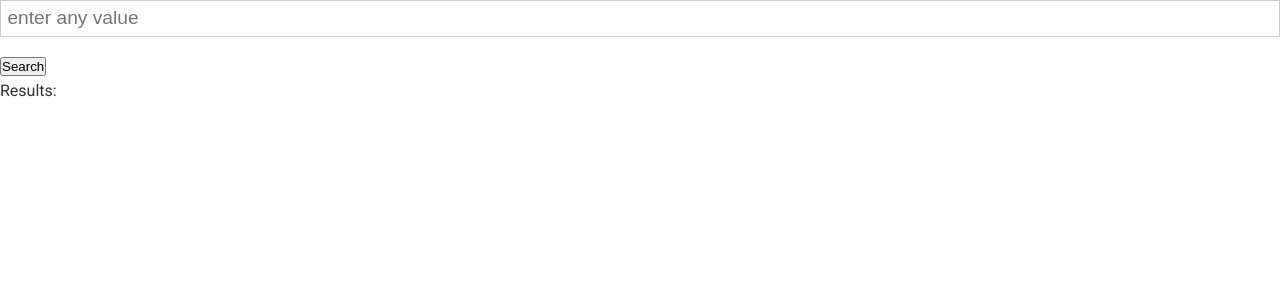
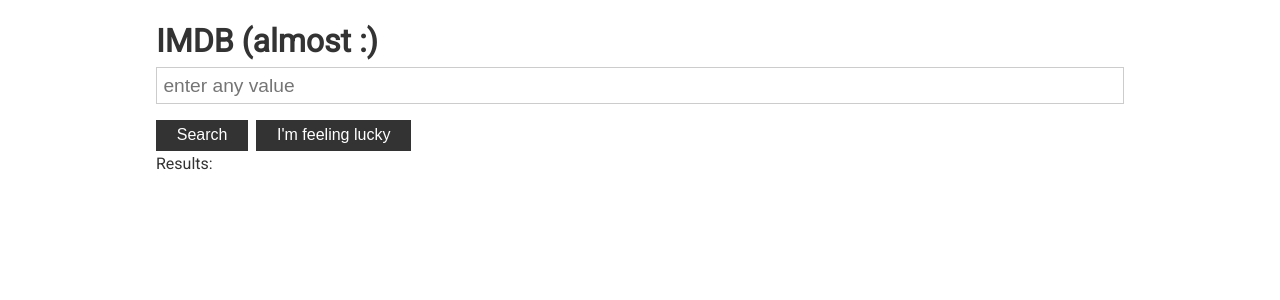
Before and after one commit to gegorov/angular-sandbox, an Angular app: page / in a window 1280 px wide. Shown: the top 300 px of the page. Built offline with nearby package versions, Linux system fonts and the light colour scheme.

Commit message:
add basic fetch to API

```diff
--- a/src/app/app.component.html
+++ b/src/app/app.component.html
@@ -1,2 +1,5 @@
-<app-input (notify)="onNotify($event)"></app-input>
-<app-results [searchResult]="value"></app-results>
+<div class="container">
+  <h1>{{ title }}</h1>
+  <app-input (notify)="onNotify($event)"></app-input>
+  <app-results [searchResult]="value"></app-results>
+</div>
--- a/src/app/app.component.ts
+++ b/src/app/app.component.ts
@@ -1,4 +1,5 @@
 import { Component } from '@angular/core';
+import { MovieApiService } from './core/services/movie-api.service';
 
 @Component({
   selector: 'app-root',
@@ -7,7 +8,10 @@
 })
 export class AppComponent {
   /** used as a storage for value riecived from child input */
+  public title: string = 'IMDB (almost :)';
   public value: string = '';
+
+  constructor(private movieApiService: MovieApiService) {}
 
   /**
    * Listener for data emited from child input to set emitted value to lacal variable
@@ -15,5 +19,12 @@
    */
   public onNotify(value: string): void {
     this.value = value;
+    this.searchMovie(value);
+  }
+
+  public searchMovie(searchQuery: string) {
+    this.movieApiService
+      .fetchMovie(searchQuery)
+      .subscribe(data => console.log('DATA: ', data), error => console.log('ERROR: ', error.message));
   }
 }
--- a/src/app/app.module.ts
+++ b/src/app/app.module.ts
@@ -1,5 +1,6 @@
 import { BrowserModule } from '@angular/platform-browser';
 import { NgModule } from '@angular/core';
+import { HttpClientModule } from '@angular/common/http';
 
 import { AppComponent } from './app.component';
 import { InputComponent } from './input/input.component';
@@ -7,7 +8,7 @@
 
 @NgModule({
   declarations: [AppComponent, InputComponent, ResultsComponent],
-  imports: [BrowserModule],
+  imports: [BrowserModule, HttpClientModule],
   providers: [],
   bootstrap: [AppComponent]
 })
--- /dev/null
+++ b/src/app/core/constants.ts
@@ -0,0 +1,4 @@
+export default {
+  API_KEY: '575a4568becddedef1862c5bb19109fe',
+  SEARCH_URL: 'https://api.themoviedb.org/3/search/movie'
+};
--- /dev/null
+++ b/src/app/core/services/movie-api.service.ts
@@ -0,0 +1,30 @@
+import { Injectable } from '@angular/core';
+import { HttpClient } from '@angular/common/http';
+import { Observable } from 'rxjs';
+import { map } from 'rxjs/operators';
+
+import C from '../constants';
+
+export interface ApiResponse {
+  page?: number;
+  results?: [];
+  total_results?: number;
+  total_pages?: number;
+}
+
+@Injectable({
+  providedIn: 'root'
+})
+export class MovieApiService {
+  constructor(private http: HttpClient) {}
+
+  public fetchMovie(query: string): Observable<ApiResponse> {
+    console.log('Query: ', query);
+    return this.http.get<ApiResponse>(C.SEARCH_URL).pipe(
+      map(response => {
+        console.log('Response : ', response);
+        return response.results;
+      })
+    );
+  }
+}
--- a/src/app/input/input.component.html
+++ b/src/app/input/input.component.html
@@ -4,4 +4,7 @@
   #searchInput
   (keyup.enter)="onInputChange(searchInput.value); searchInput.value = ''"
 />
-<button type="button" (click)="onInputChange(searchInput.value); searchInput.value = ''">Search</button>
+<button class="btn" type="button" (click)="onInputChange(searchInput.value); searchInput.value = ''">Search</button>
+<button class="btn" type="button" (click)="onInputChange(searchInput.value); searchInput.value = ''">
+  I'm feeling lucky
+</button>
```
